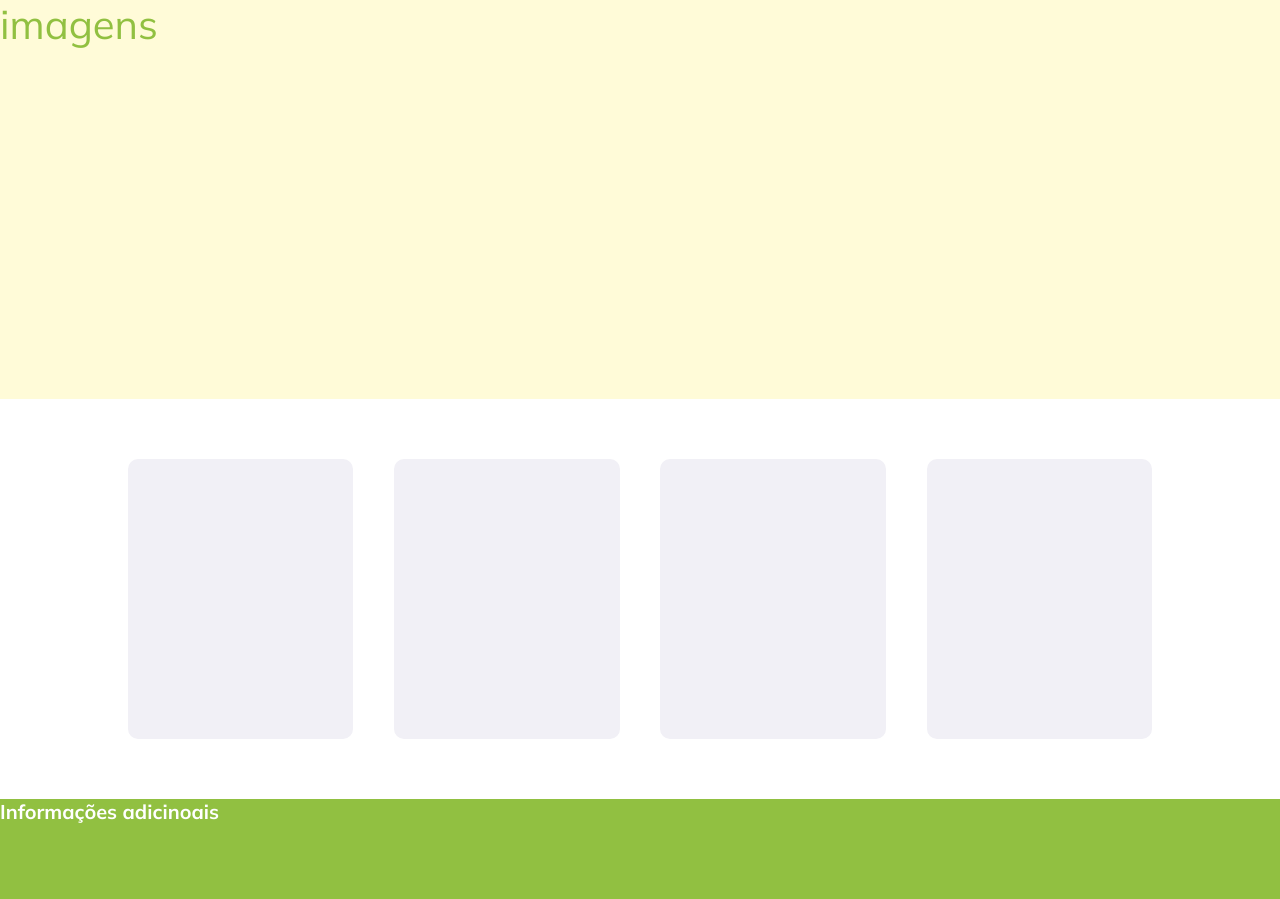
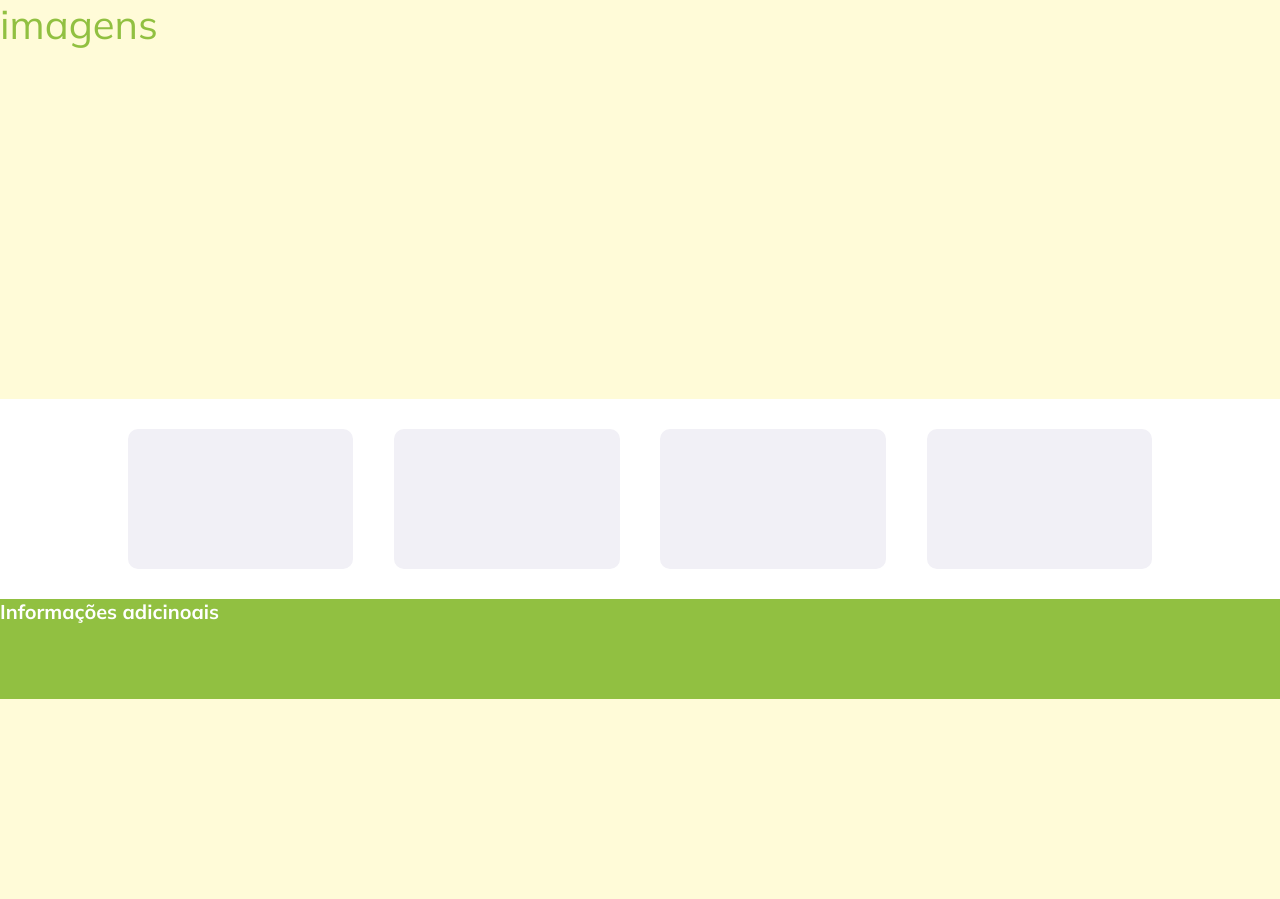
Before and after one commit to Adocao-Digital/ProjetoInicial, a PHP site: page / in a window 1280 px wide. Shown: the part 160-1059 px from the top of the page. After the commit the page ends 859 px from the top, so only its background shows below. Run offline with PHP 8.4, Linux system fonts and the light colour scheme.

Commit message:
Update style-index.css

```diff
--- a/css/style-index.css
+++ b/css/style-index.css
@@ -158,7 +158,7 @@ header {
 
 .separa {
     display: flex;
-    height: 400px;
+    height: 200px;
     background-color: white;
     justify-content: space-between;
     align-items: center;
```
